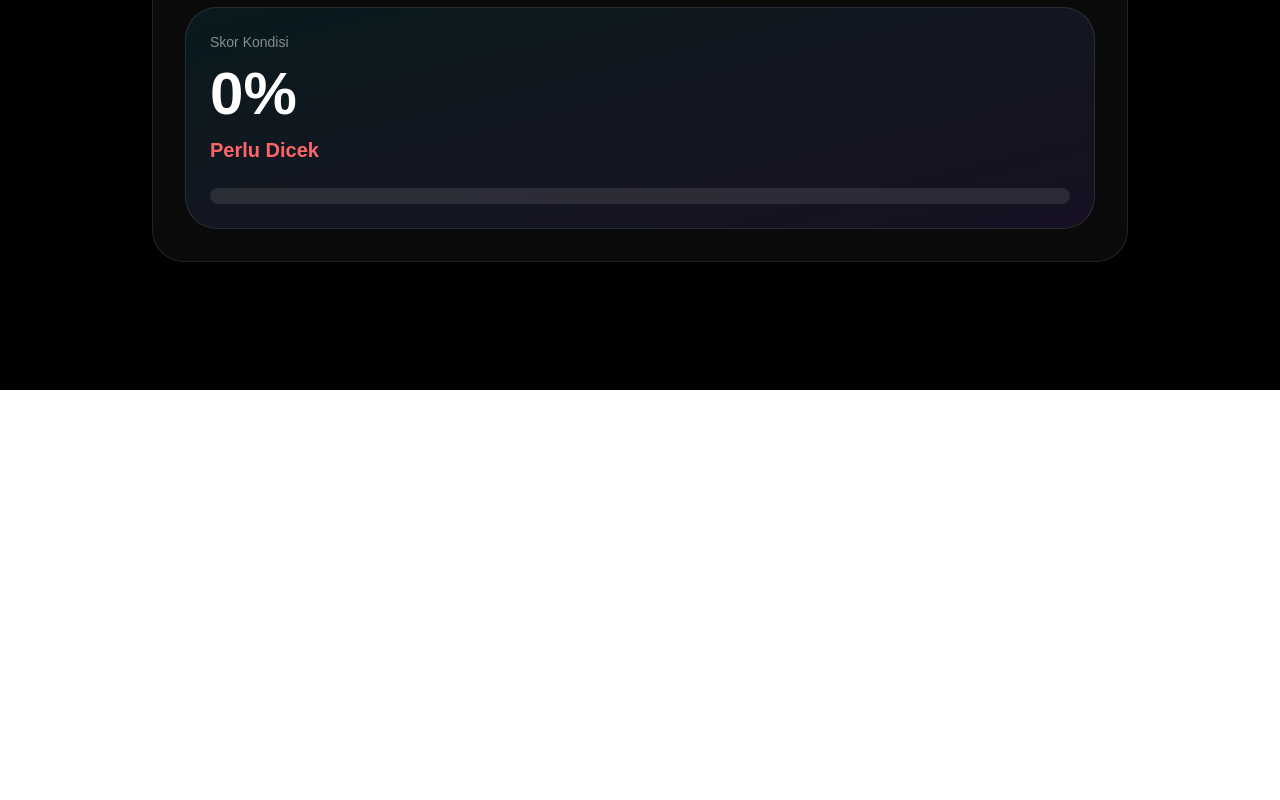
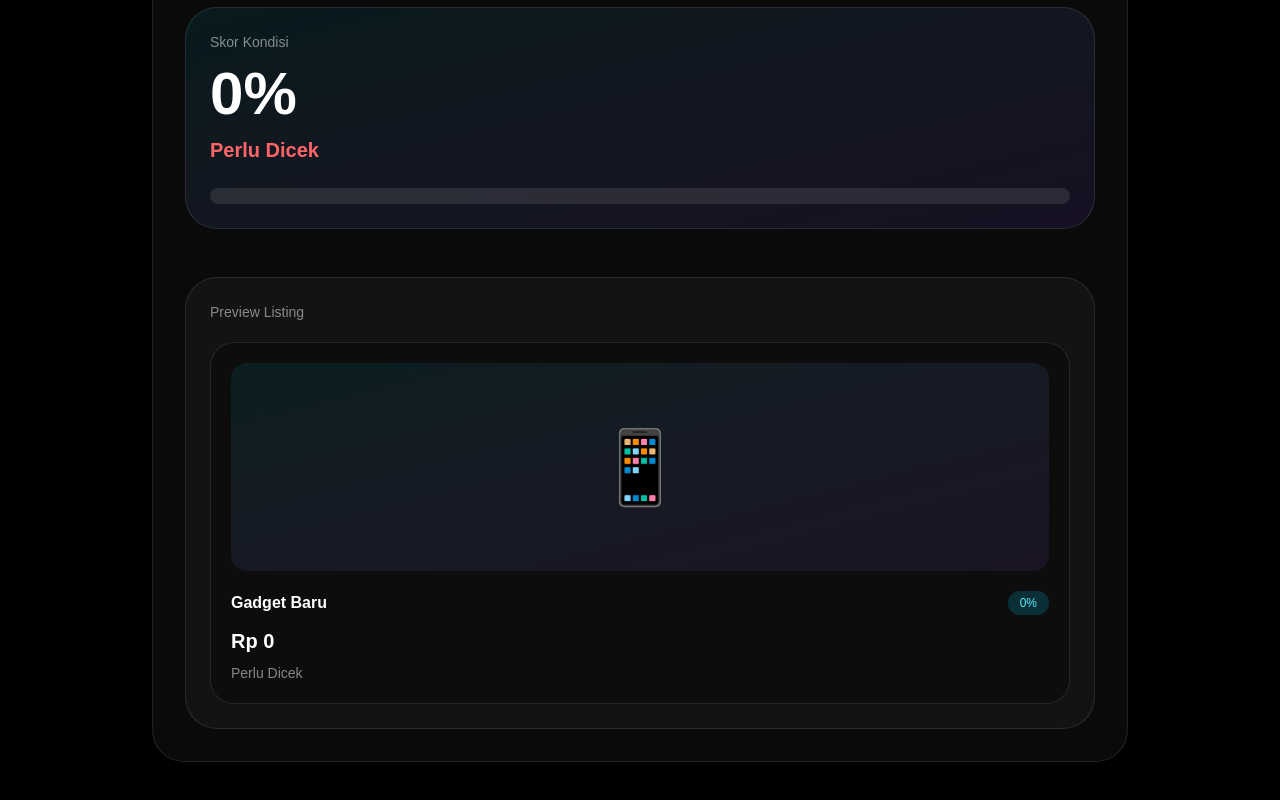
Before and after one commit to Rexlicky/gadgetswap, a Next.js app: page /sell in a window 1280 px wide. Shown: the part 1225-2025 px from the top of the page. Before the commit the page ends 1615 px from the top, so only its background shows below. Built offline with nearby package versions, Linux system fonts and the light colour scheme.

Commit message:
feat: add listing preview card

```diff
--- a/src/components/sell/SellForm.jsx
+++ b/src/components/sell/SellForm.jsx
@@ -114,6 +114,29 @@ export default function SellForm() {
             />
           </div>
         </div>
+
+        {/* Preview Listing */}
+        <div className="mt-6 rounded-[2rem] border border-white/10 bg-white/[0.04] p-6">
+          <p className="text-sm text-white/50">Preview Listing</p>
+
+          <div className="mt-5 rounded-3xl border border-white/10 bg-black/30 p-5">
+            <div className="mb-5 flex h-52 items-center justify-center rounded-2xl bg-gradient-to-br from-cyan-500/10 to-violet-500/10">
+              <span className="text-7xl">📱</span>
+            </div>
+
+            <div className="flex items-center justify-between">
+              <h3 className="font-semibold">Gadget Baru</h3>
+
+              <span className="rounded-full bg-cyan-500/20 px-3 py-1 text-xs text-cyan-300">
+                {score}%
+              </span>
+            </div>
+
+            <p className="mt-3 text-xl font-bold">Rp 0</p>
+
+            <p className="mt-2 text-sm text-white/50">{conditionLabel}</p>
+          </div>
+        </div>
       </div>
     </div>
   );
```
